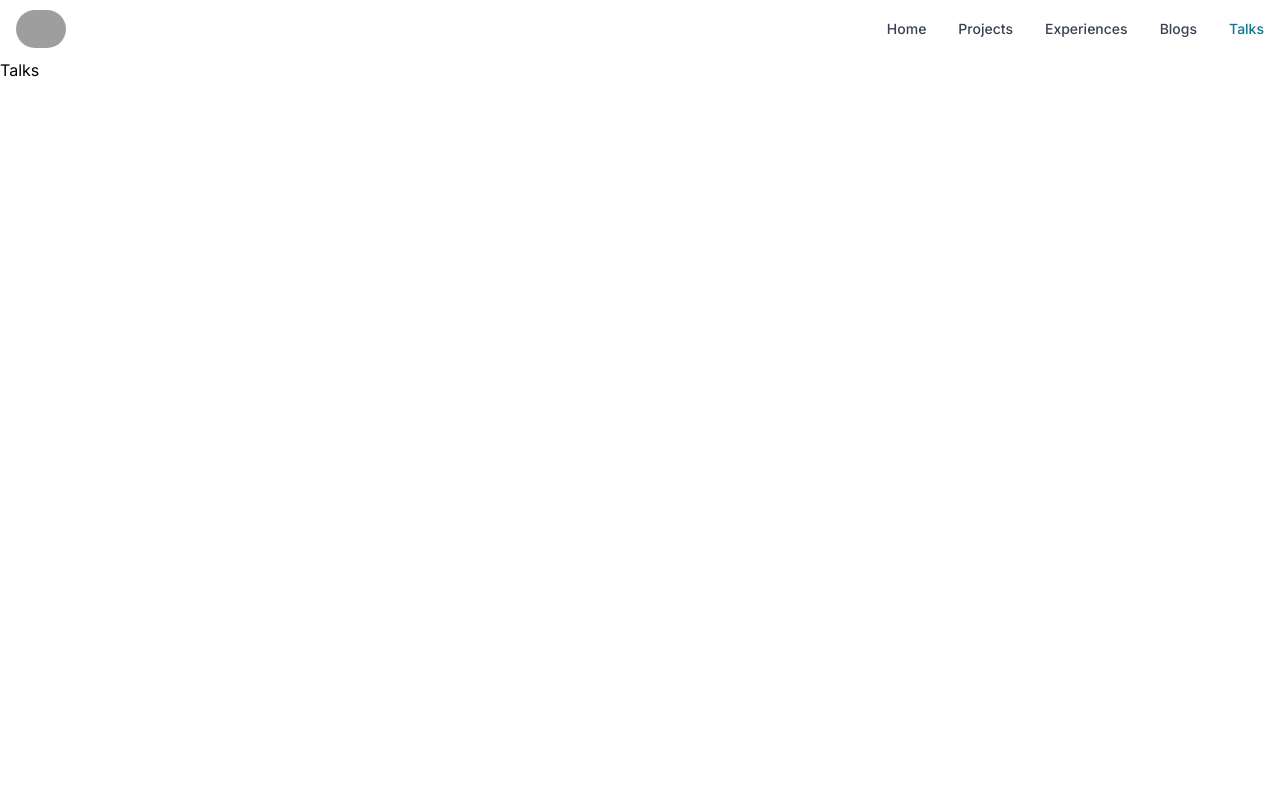
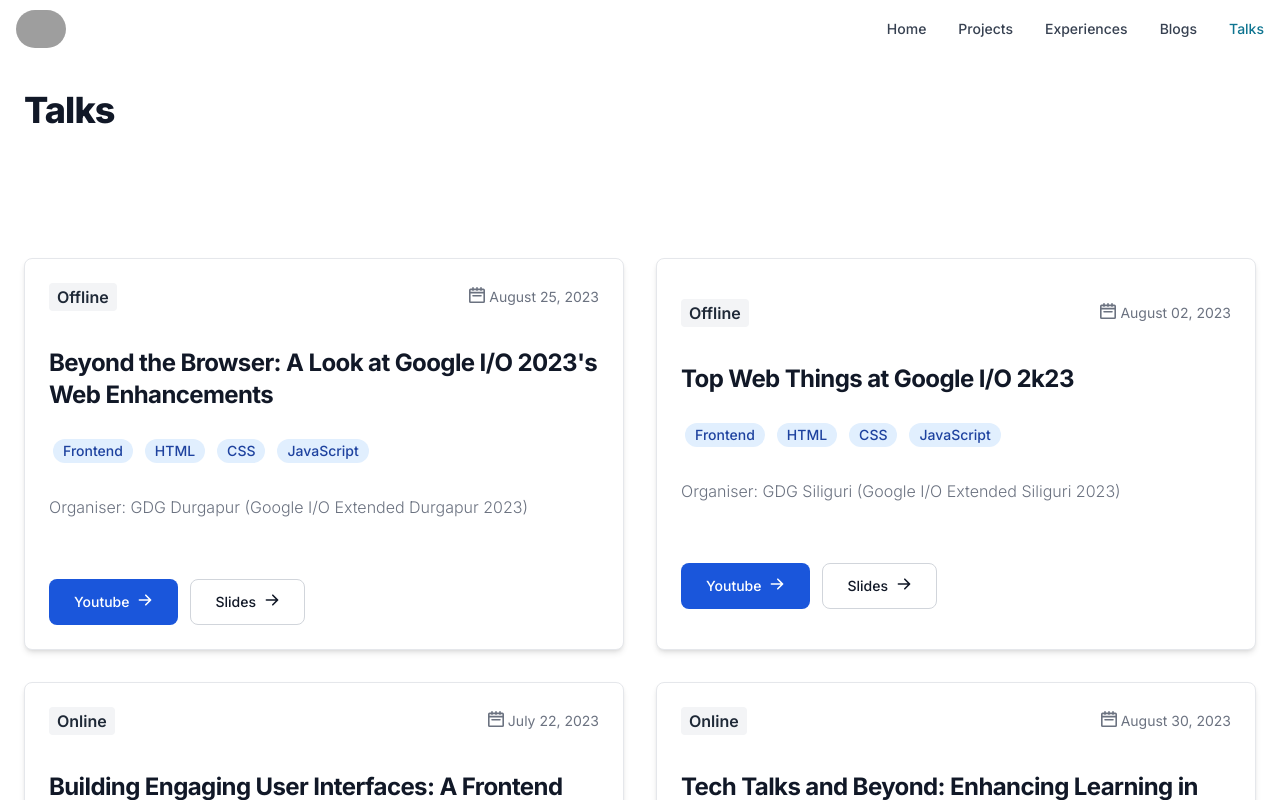
Before and after one commit to debajit13/portfolio-next, a Next.js app: page /talks in a window 1280 px wide. Shown: the top 800 px of the page. Built offline with nearby package versions, Linux system fonts and the light colour scheme; grey boxes are pictures that could not be loaded.

Commit message:
Develop Talks page UI #23

```diff
--- a/src/app/experiences/page.tsx
+++ b/src/app/experiences/page.tsx
@@ -11,7 +11,7 @@ const Experiences = () => {
           </h2>
         </div>
         <section className='bg-white dark:bg-gray-900 antialiased'>
-          <div className='max-w-screen-xl px-4 py-8 mx-auto lg:px-6 sm:py-16 lg:py-8'>
+          <div className='max-w-screen-xl px-2 py-1 mx-auto lg:px-6 sm:py-16 lg:py-8'>
             {data?.experiences.map((experience) => (
               <Card
                 key={experience?.id}
@@ -29,14 +29,16 @@ const Experiences = () => {
                       <h4 className='text-md font-semibold text-gray-600 dark:text-white'>
                         {experience?.role}
                       </h4>
+                      <div className='flex flex-row flex-wrap w-full'>
                         {experience?.skills.map((skill: string) => (
                           <span
                             key={skill}
-                          className='bg-gray-100 mr-1 text-gray-900 text-xs font-medium inline-flex items-center px-2.5 py-0.5 rounded dark:bg-gray-700 dark:text-gray-300'
+                            className='mt-2 bg-blue-100 text-blue-800 text-sm font-medium me-2 px-2.5 py-0.5 rounded-full dark:bg-blue-900 dark:text-blue-300 w-fit'
                           >
                             {skill}
                           </span>
                         ))}
+                      </div>
                       <h4 className='text-md font-semibold text-gray-600 dark:text-white mt-3'>
                         key Achivements
                       </h4>
@@ -48,7 +50,7 @@ const Experiences = () => {
                               key={keyAchivement}
                             >
                               <svg
-                                className='w-3.5 h-3.5 me-2 text-green-500 dark:text-green-400 flex-shrink-0'
+                                className='w-3.5 h-3.5 me-2 text-blue-600 dark:text-blue-500 flex-shrink-0'
                                 aria-hidden='true'
                                 xmlns='http://www.w3.org/2000/svg'
                                 fill='currentColor'
--- a/src/app/talks/page.tsx
+++ b/src/app/talks/page.tsx
@@ -1,5 +1,37 @@
+import TalkCard from '@/components/talks/TalkCard';
+import data from '@/constants/data.json';
+
 const Talks = () => {
-  return <div>Talks</div>;
+  return (
+    <section className='bg-dark dark:bg-gray-900'>
+      <div className='py-3 px-4 mx-auto max-w-screen-xl sm:py-8 lg:px-6'>
+        <div className='max-w-screen-md mb-4 lg:mb-8'>
+          <h2 className='mb-3 text-4xl tracking-tight font-extrabold text-gray-900 dark:text-white'>
+            Talks
+          </h2>
+        </div>
+      </div>
+
+      <section className='bg-white dark:bg-gray-900'>
+        <div className='py-8 px-4 mx-auto max-w-screen-xl lg:py-16 lg:px-6'>
+          <div className='grid gap-8 lg:grid-cols-2'>
+            {data?.talks.map((talk) => (
+              <TalkCard
+                key={talk.date}
+                title={talk.title}
+                date={talk.date}
+                organiser={talk.organiser}
+                type={talk.type}
+                youtubeLink={talk.youtubeLink}
+                slidesLink={talk.slidesLink}
+                topics={talk.topics}
+              />
+            ))}
+          </div>
+        </div>
+      </section>
+    </section>
+  );
 };
 
 export default Talks;
--- a/src/components/home/Achivements.tsx
+++ b/src/components/home/Achivements.tsx
@@ -15,7 +15,7 @@ const Achivements: React.FC<{ achivementsData: string[] }> = ({
               {achivementsData.map((achivementData: string) => (
                 <li className='flex items-baseline mt-3' key={achivementData}>
                   <svg
-                    className='w-3.5 h-3.5 me-2 text-green-500 dark:text-green-400 flex-shrink-0'
+                    className='w-3.5 h-3.5 me-2 text-blue-600 dark:text-blue-500 flex-shrink-0'
                     aria-hidden='true'
                     xmlns='http://www.w3.org/2000/svg'
                     fill='currentColor'
--- /dev/null
+++ b/src/components/talks/TalkCard.tsx
@@ -0,0 +1,102 @@
+import { Badge, Button, Card } from 'flowbite-react';
+
+const TalkCard: React.FC<{
+  title: string;
+  date: string;
+  organiser: string;
+  type: string;
+  youtubeLink?: string;
+  slidesLink?: string;
+  topics: string[];
+}> = ({ date, title, organiser, type, youtubeLink, slidesLink, topics }) => {
+  return (
+    <Card className='bg-white rounded-lg border border-gray-200 shadow-md dark:bg-gray-800 dark:border-gray-700'>
+      <div className='flex justify-between items-center mb-5 text-gray-500'>
+        <Badge color='gray' size='lg'>
+          {type}
+        </Badge>
+        <div className='flex'>
+          <svg
+            className='w-4 h-4 text-gray-500 dark:text-white mr-1'
+            aria-hidden='true'
+            xmlns='http://www.w3.org/2000/svg'
+            fill='none'
+            viewBox='0 0 20 20'
+          >
+            <path
+              stroke='currentColor'
+              stroke-linecap='round'
+              stroke-linejoin='round'
+              stroke-width='2'
+              d='M5 1v3m5-3v3m5-3v3M1 7h18M5 11h10M2 3h16a1 1 0 0 1 1 1v14a1 1 0 0 1-1 1H2a1 1 0 0 1-1-1V4a1 1 0 0 1 1-1Z'
+            ></path>
+          </svg>{' '}
+          <span className='text-sm'>{date}</span>
+        </div>
+      </div>
+      <h2 className='mb-2 text-2xl font-bold tracking-tight text-gray-900 dark:text-white'>
+        {title}
+      </h2>
+      <div className='flex flex-row flex-wrap w-full'>
+        {topics.map((topic: string) => (
+          <Badge
+            key={topic}
+            className='m-1 bg-blue-100 text-blue-800 text-sm font-medium me-2 px-2.5 py-0.5 rounded-full dark:bg-blue-900 dark:text-blue-300 w-fit'
+          >
+            {topic}
+          </Badge>
+        ))}
+      </div>
+
+      <p className='mb-5 mt-3 font-light text-gray-500 dark:text-gray-400'>
+        Organiser: {organiser}
+      </p>
+      <div className='flex mt-4 md:mt-6'>
+        <Button
+          href={youtubeLink ? youtubeLink : ''}
+          rel='noopener noreferrer'
+          target='_blank'
+          className='inline-flex items-center px-2 py-1 text-sm font-small text-center text-white bg-blue-700 rounded-lg hover:bg-blue-800 focus:ring-4 focus:outline-none focus:ring-blue-300 dark:bg-blue-600 dark:hover:bg-blue-700 dark:focus:ring-blue-800'
+          disabled={youtubeLink ? false : true}
+        >
+          {youtubeLink ? 'Youtube' : 'Video Not Available'}
+          <svg
+            className='ml-2 w-4 h-4'
+            fill='currentColor'
+            viewBox='0 0 20 20'
+            xmlns='http://www.w3.org/2000/svg'
+          >
+            <path
+              fill-rule='evenodd'
+              d='M10.293 3.293a1 1 0 011.414 0l6 6a1 1 0 010 1.414l-6 6a1 1 0 01-1.414-1.414L14.586 11H3a1 1 0 110-2h11.586l-4.293-4.293a1 1 0 010-1.414z'
+              clip-rule='evenodd'
+            ></path>
+          </svg>
+        </Button>
+        <Button
+          href={slidesLink ? slidesLink : ''}
+          rel='noopener noreferrer'
+          target='_blank'
+          className='inline-flex items-center px-2 py-1 text-sm font-medium text-center text-gray-900 bg-white border border-gray-300 rounded-lg hover:bg-gray-100 focus:ring-4 focus:outline-none focus:ring-gray-200 dark:bg-gray-800 dark:text-white dark:border-gray-600 dark:hover:bg-gray-700 dark:hover:border-gray-700 dark:focus:ring-gray-700 ms-3'
+          disabled={slidesLink ? false : true}
+        >
+          {slidesLink ? 'Slides' : 'Slides Not Available'}
+          <svg
+            className='ml-2 w-4 h-4'
+            fill='currentColor'
+            viewBox='0 0 20 20'
+            xmlns='http://www.w3.org/2000/svg'
+          >
+            <path
+              fill-rule='evenodd'
+              d='M10.293 3.293a1 1 0 011.414 0l6 6a1 1 0 010 1.414l-6 6a1 1 0 01-1.414-1.414L14.586 11H3a1 1 0 110-2h11.586l-4.293-4.293a1 1 0 010-1.414z'
+              clip-rule='evenodd'
+            ></path>
+          </svg>
+        </Button>
+      </div>
+    </Card>
+  );
+};
+
+export default TalkCard;
```
Also changed, not shown: src/app/projects/page.tsx (+27 -29 lines). Lines whose indentation alone changed are shown as unchanged.
